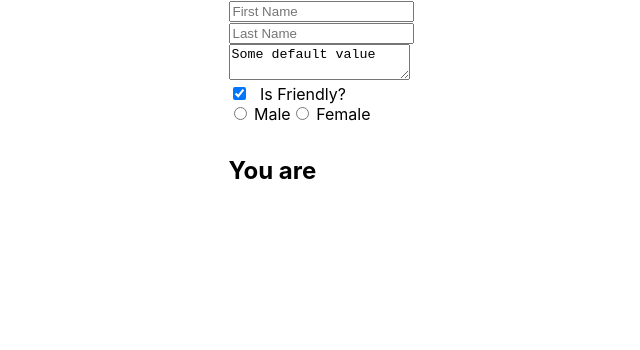
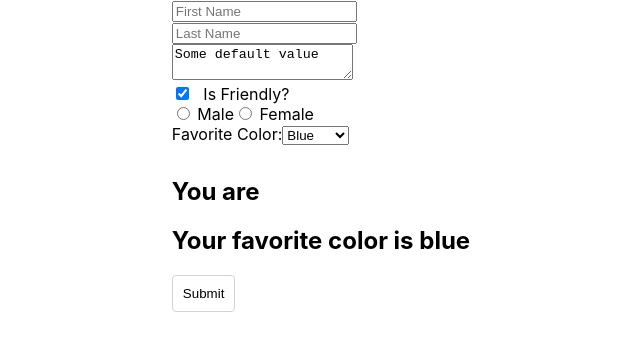
Before and after one commit to jacknehme/scrimba-learn-react, a React (Create React App) app: page / in a window 1280 px wide. Shown: the top 350 px of the page, without its empty margins (319-959 px from the left). Built offline with nearby package versions, Linux system fonts and the light colour scheme.

Commit message:
Completed lesson 42

```diff
--- a/src/App.js
+++ b/src/App.js
@@ -16,7 +16,8 @@ class App extends Component {
       firstName: '',
       lastName: '',
       isFriendly: true,
-      gender: ''
+      gender: '',
+      favColor: 'blue'
     };
 
     this.handleChange = this.handleChange.bind(this);
@@ -38,10 +39,16 @@ class App extends Component {
 
   }
 
+  handleSubmit(event){
+    event.preventDefault();
+    console.log(event);
+
+  }
+
 
   render() {
     return (
-      <form>
+      <form onSubmit={this.handleSubmit}>
         <input
           type="text"
           name="firstName"
@@ -93,8 +100,22 @@ class App extends Component {
         </label>
         <br />
 
+        <label>Favorite Color:</label>
+        <select
+          name="favColor"
+          value={this.state.favColor}
+          onChange={this.handleChange}>
+          <option value="blue">Blue</option>
+          <option value="green">Green</option>
+          <option value="red">Red</option>
+          <option value="orange">Orange</option>
+          <option value="yellow">Yellow</option>
+        </select>
+
         <h1>{this.state.firstName} {this.state.lastName}</h1>
         <h2>You are {this.state.gender}</h2>
+        <h2>Your favorite color is {this.state.favColor}</h2>
+        <button >Submit</button>
       </form>
     )
   }
```
